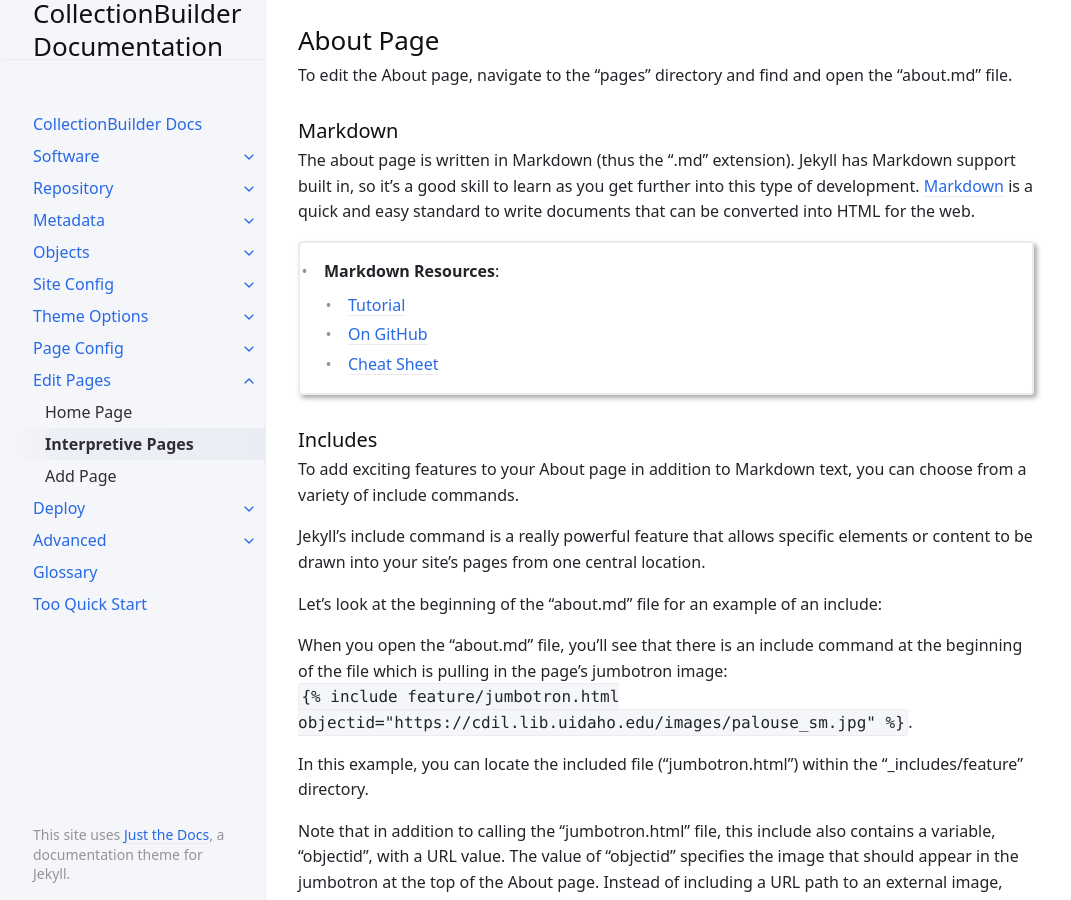
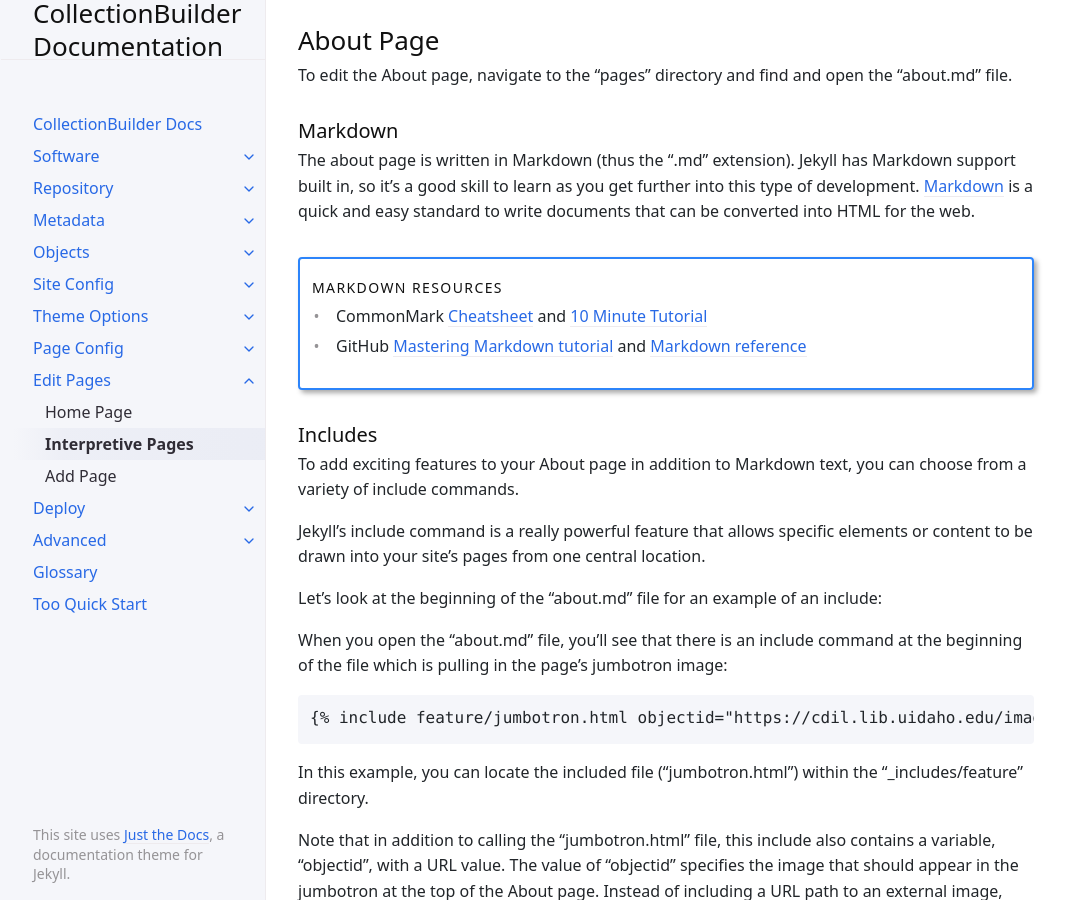
Before and after one commit to CollectionBuilder/cb-docs, a Jekyll site: the page built from docs/pages/about.md, in a window 1280 px wide and 900 px high, scrolled down 484 px. Shown: the whole window, without its empty margins (106-1177 px from the left). Built offline with Jekyll 4.4.1, drawn with Linux system fonts in a browser that asks for light colours.

Commit message:
quick update based on feedback

````diff
--- a/docs/pages/about.md
+++ b/docs/pages/about.md
@@ -24,11 +24,14 @@ The about page is written in Markdown (thus the ".md" extension).
 Jekyll has Markdown support built in, so it's a good skill to learn as you get further into this type of development.
 [Markdown](https://daringfireball.net/projects/markdown/syntax){:target="_blank" rel="noopener"} is a quick and easy standard to write documents that can be converted into HTML for the web.
 
-{:.alert}
-- **Markdown Resources**:
-    - [Tutorial](https://commonmark.org/help/tutorial/)
-    - [On GitHub](https://help.github.com/en/github/writing-on-github/basic-writing-and-formatting-syntax)
-    - [Cheat Sheet](https://github.com/adam-p/markdown-here/wiki/Markdown-Cheatsheet)
+<div class="alert alert-blue" markdown="1">
+
+#### Markdown Resources
+
+- CommonMark [Cheatsheet](https://commonmark.org/help/) and [10 Minute Tutorial](https://commonmark.org/help/tutorial/)
+- GitHub [Mastering Markdown tutorial](https://guides.github.com/features/mastering-markdown/) and [Markdown reference](https://help.github.com/en/github/writing-on-github/basic-writing-and-formatting-syntax)
+
+</div>
 
 ### Includes
 
@@ -39,7 +42,10 @@ Jekyll's include command is a really powerful feature that allows specific eleme
 Let's look at the beginning of the "about.md" file for an example of an include:
 
 When you open the "about.md" file, you'll see that there is an include command at the beginning of the file which is pulling in the page's jumbotron image:
-`{% raw %}{% include feature/jumbotron.html objectid="https://cdil.lib.uidaho.edu/images/palouse_sm.jpg" %}{% endraw %}`.
+
+```{% raw %}
+{% include feature/jumbotron.html objectid="https://cdil.lib.uidaho.edu/images/palouse_sm.jpg" %}{% endraw %}
+```
 
 In this example, you can locate the included file ("jumbotron.html") within the "_includes/feature" directory.
 
````
